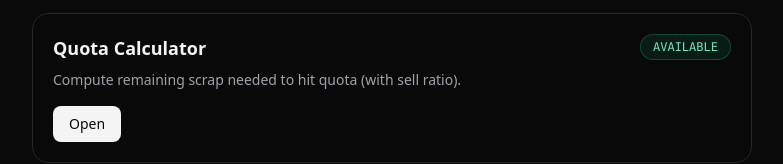
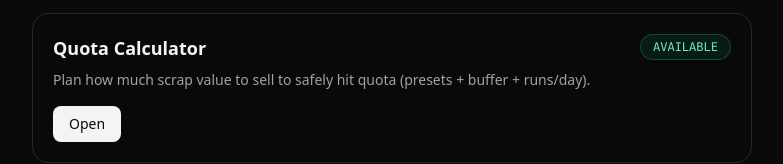
Before and after one commit to yuzhoudabaozhayujiamigou-cloud/spaceship-monster, a Next.js app: page /tools/lethal-company in a window 1280 px wide. Shown: the part 193-357 px from the top of the page, without its empty margins (248-1031 px from the left). Built offline with nearby package versions, Linux system fonts and the light colour scheme.

Commit message:
copy: update quota calculator card description

```diff
--- a/app/tools/lethal-company/page.tsx
+++ b/app/tools/lethal-company/page.tsx
@@ -14,7 +14,7 @@ const tools = [
   {
     title: "Quota Calculator",
     description:
-      "Compute remaining scrap needed to hit quota (with sell ratio).",
+      "Plan how much scrap value to sell to safely hit quota (presets + buffer + runs/day).",
     href: "/tools/lethal-company/quota-calculator/",
     status: "available" as const,
   },
```
